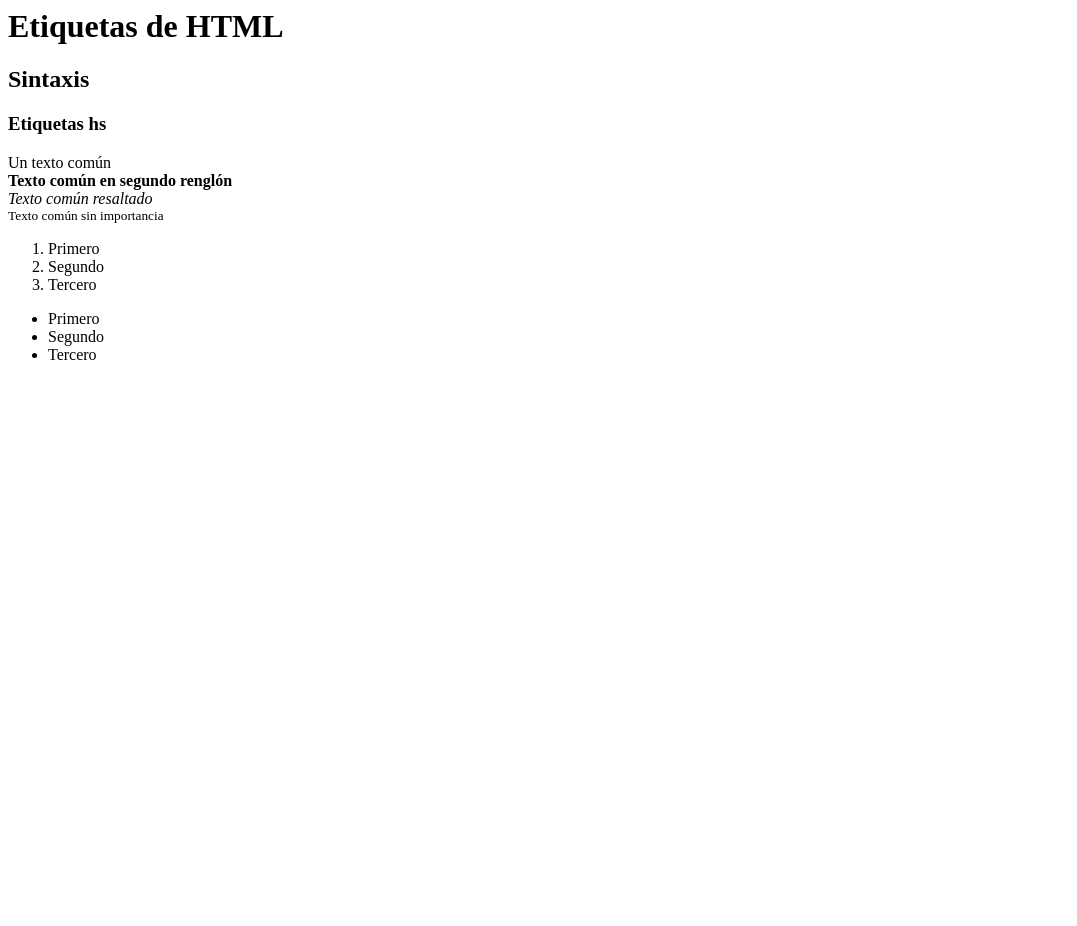
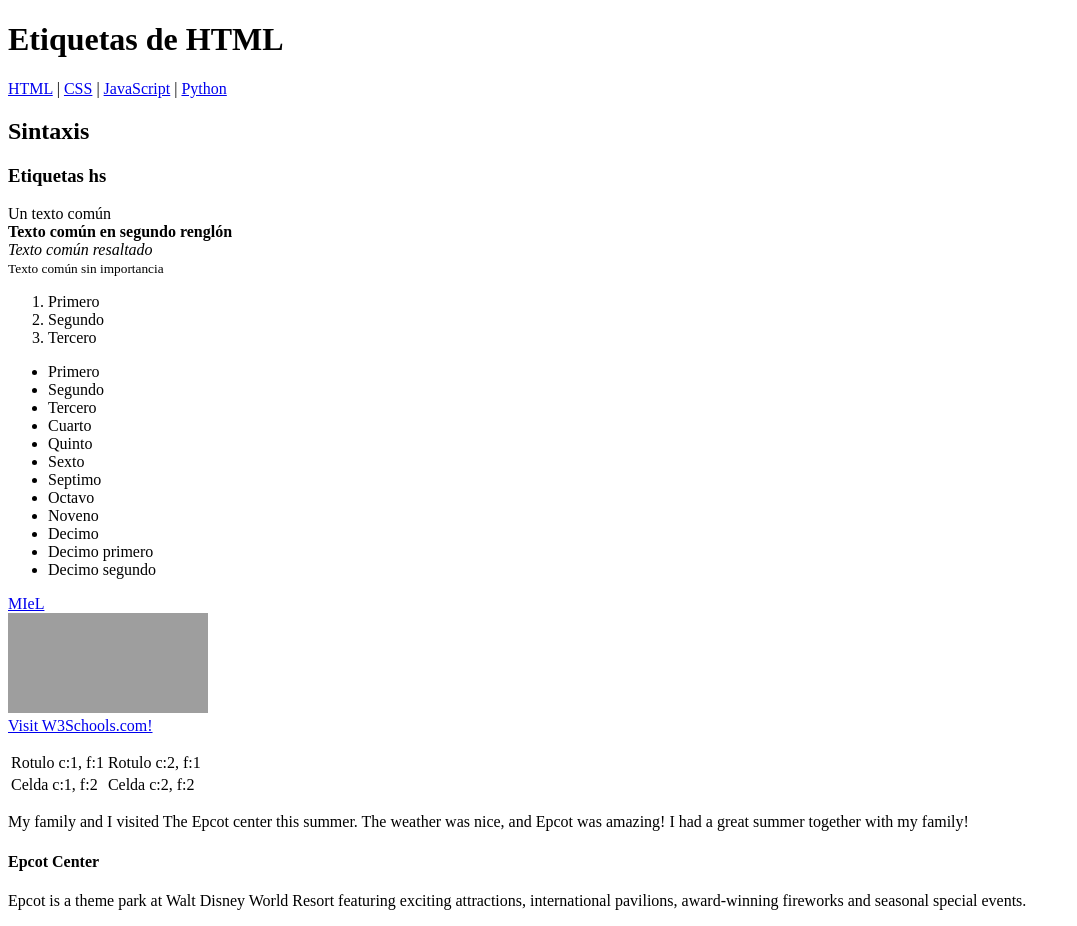
Before and after one commit to Rosa19Barilari/programacionWeb1, a plain HTML site: page PrimerArchivo.html in a window 1280 px wide. Shown: the whole page, without its empty margins (0-1077 px from the left). Before the commit the page ends 800 px from the top, so only its background shows below. Drawn offline with Linux system fonts and the light colour scheme; grey boxes are pictures that could not be loaded.

Commit message:
prueba de clase

```diff
--- a/PrimerArchivo.html
+++ b/PrimerArchivo.html
@@ -1,5 +1,4 @@
-<html>
-
+<!DOCTYPE html>
 <head>
     <meta charset="UTF-8">
     <title>Introducción a HTML</title>
@@ -9,7 +8,16 @@
 </head>
 
 <body>
+    <header>
         <h1>Etiquetas de HTML</h1>
+        <nav>
+            <a href="/html/">HTML</a> |
+            <a href="/css/">CSS</a> |
+            <a href="/js/">JavaScript</a> |
+            <a href="/python/">Python</a>
+        </nav>
+    </header>
+    <main>
         <h2>Sintaxis</h2>
     <h3>Etiquetas hs</h3>
     <p>
@@ -17,7 +25,6 @@
         <strong>Texto común en segundo renglón</strong><br>
         <em>Texto común resaltado</em><br>
         <small>Texto común sin importancia</small>
-
         <!--
             Lista numerada
         -->
@@ -31,10 +38,46 @@
         <li>Primero</li>
         <li>Segundo</li>
         <li>Tercero</li>
+        <li>Cuarto</li>
+        <li>Quinto</li>
+        <li>Sexto</li>
+        <li>Septimo</li>
+        <li>Octavo</li>
+        <li>Noveno</li>
+        <li>Decimo</li>
+        <li>Decimo primero</li>
+        <li>Decimo segundo</li>
     </ul>
+    <a href="https://miel.unlam.edu.ar/">MIeL</a><br>
+    <a href="https://www.w3schools.com">
+        <img border="0" alt="W3Schools"
+            src="https://brandemia.org/sites/default/files/inline/images/stranger-things-logo-design-01_.gif"
+            width="200" height="100">
+    </a> <br>
+    <a href="https://www.w3schools.com" target="_blank">Visit W3Schools.com!</a>
+    </p>
+    <table>
+        <tr>
+            <td>Rotulo c:1, f:1</td>
+            <td>Rotulo c:2, f:1</td>
+        </tr>
+        <tr>
+            <td>Celda c:1, f:2</td>
+            <td>Celda c:2, f:2</td>
+        </tr>
+    </table>
+    <p>My family and I visited The Epcot center this summer. The weather was nice, and Epcot was amazing! I had a great
+        summer together with my family!</p>
+    <section>
+        <aside>
+            <h4>Epcot Center</h4>
+            <p>Epcot is a theme park at Walt Disney World Resort featuring exciting attractions, international
+                pavilions,
+                award-winning fireworks and seasonal special events.</p>
+        </aside>
+    </section>
 
-        </p>
+    </main>
 
 </body>
-
-</html>
+</html> <!--se abre con doctype pero se cierra con solo html-->
```
Lines whose indentation alone changed are shown as unchanged.
